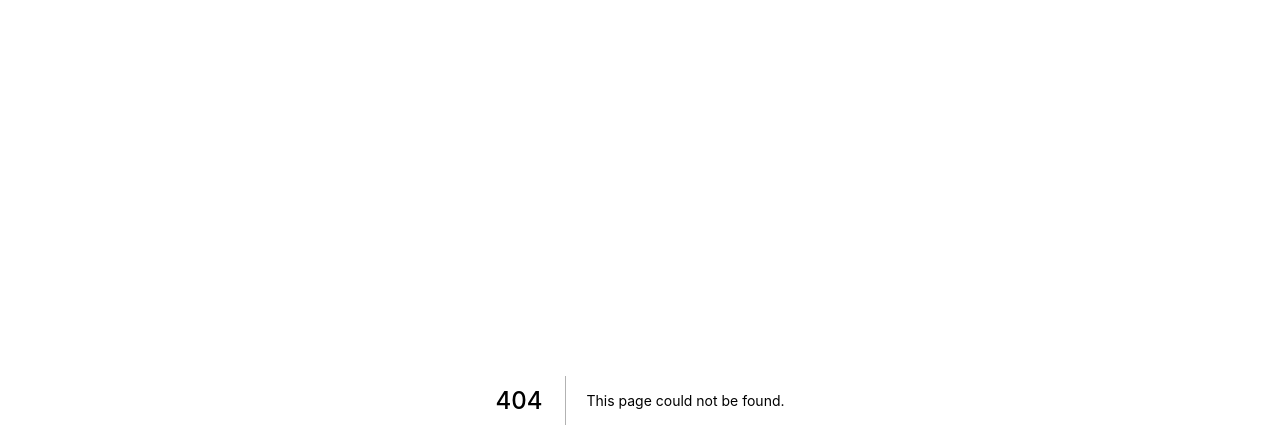
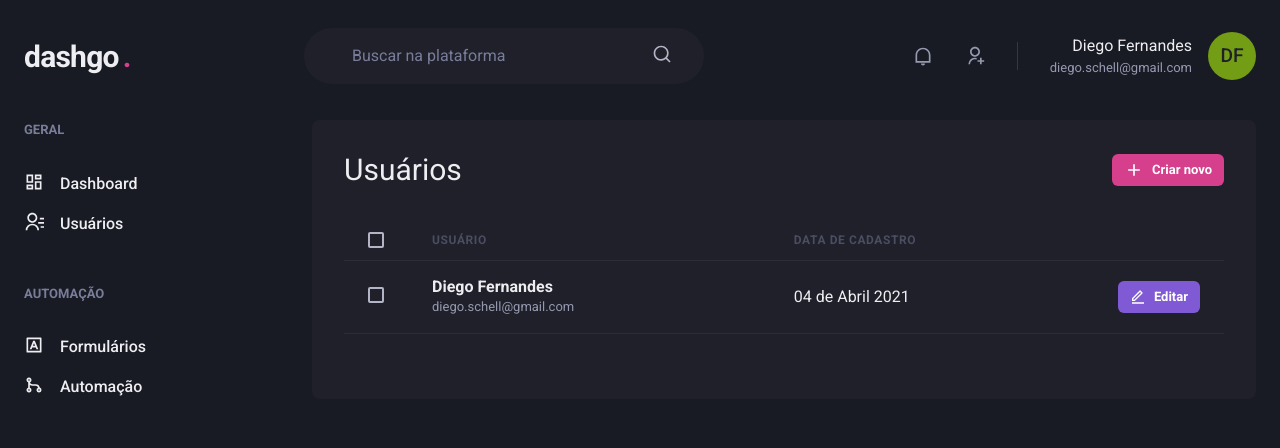
Before and after one commit to thauandev/dashgo, a Next.js app: page /users in a window 1280 px wide. Before the commit this address had no page. Shown: the top 448 px of the page. Built offline with nearby package versions, Linux system fonts and the light colour scheme.

Commit message:
Página: Lista de usuários

```diff
--- /dev/null
+++ b/src/pages/users/index.tsx
@@ -0,0 +1,92 @@
+import {
+  Box,
+  Flex,
+  Heading,
+  Button,
+  Icon,
+  Table,
+  Thead,
+  Tr,
+  Th,
+  Checkbox,
+  Tbody,
+  Td,
+  Text,
+} from "@chakra-ui/react";
+import { RiAddLine, RiEditLine } from "react-icons/ri";
+
+import { Header } from "../../components/Header";
+import { Sidebar } from "../../components/Sidebar";
+
+export default function UserList() {
+  return (
+    <Box>
+      <Header />
+
+      <Flex w="100%" my="6" maxWidth={1480} mx="auto" px="6">
+        <Sidebar />
+
+        <Box flex="1" borderRadius={8} bg="gray.800" p="8">
+          <Flex mb="8" justify="space-between" alignItems="center">
+            <Heading size="lg" fontWeight="normal">
+              Usuários
+            </Heading>
+
+            <Button
+              as="a"
+              size="sm"
+              fontSize="small"
+              colorScheme="pink"
+              leftIcon={<Icon as={RiAddLine} fontSize="20" />}
+            >
+              Criar novo
+            </Button>
+          </Flex>
+
+          <Table colorScheme="whiteAlpha">
+            <Thead>
+              <Tr>
+                <Th px="6" color="gray.300" width="8">
+                  <Checkbox colorScheme="pink" />
+                </Th>
+
+                <Th>Usuário</Th>
+                <Th>Data de cadastro</Th>
+                <Th width="8" />
+              </Tr>
+            </Thead>
+
+            <Tbody>
+              <Tr>
+                <Td px="6">
+                  <Checkbox colorScheme="pink" />
+                </Td>
+                <Td>
+                  <Box>
+                    <Text fontWeight="bold">Diego Fernandes</Text>
+                    <Text fontSize="small" color="gray.300">
+                      diego.schell@gmail.com
+                    </Text>
+                  </Box>
+                </Td>
+
+                <Td>04 de Abril 2021</Td>
+                <Td>
+                  <Button
+                    as="a"
+                    size="sm"
+                    fontSize="small"
+                    colorScheme="purple"
+                    leftIcon={<Icon as={RiEditLine} fontSize="16" />}
+                  >
+                    Editar
+                  </Button>
+                </Td>
+              </Tr>
+            </Tbody>
+          </Table>
+        </Box>
+      </Flex>
+    </Box>
+  );
+}
```
